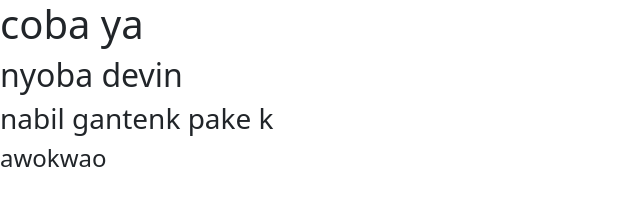
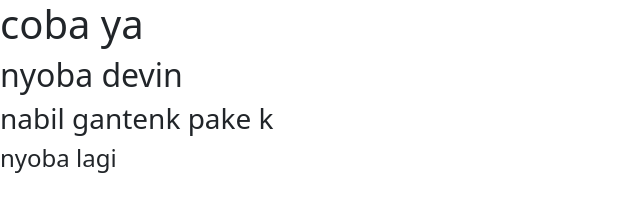
Before and after one commit to S1nt4x16/lomba_web, a plain HTML site: page index.html in a window 1280 px wide. Shown: the full height of the page, 0-640 px from the left. Drawn offline with Linux system fonts and the light colour scheme.

Commit message:
nyoba edit

```diff
--- a/index.html
+++ b/index.html
@@ -11,7 +11,7 @@
     <h1>coba ya</h1>
     <h2>nyoba devin</h2>
     <h3>nabil gantenk pake k</h3>
-    <h4>awokwao</h4>
+    <h4>nyoba lagi</h4>
 
 
 
```
